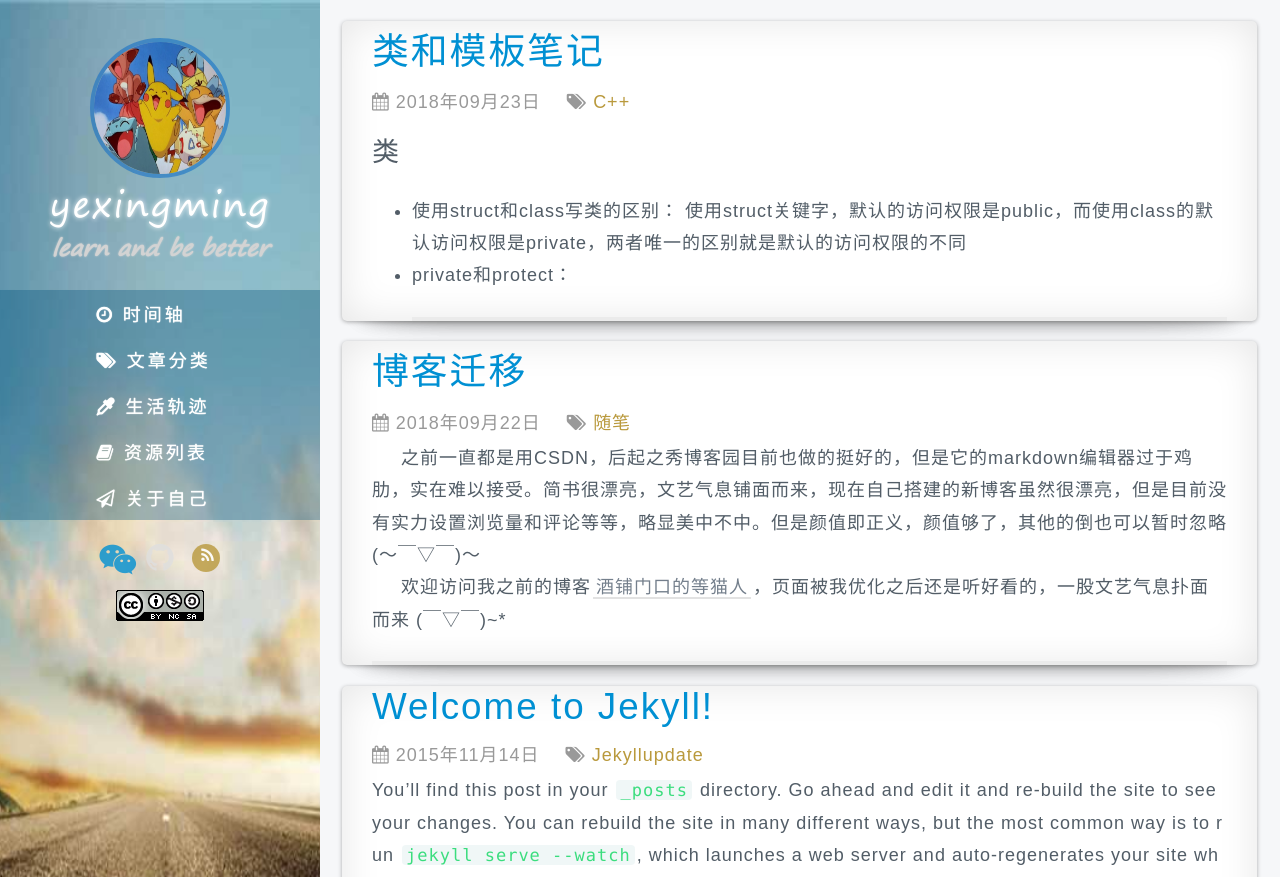
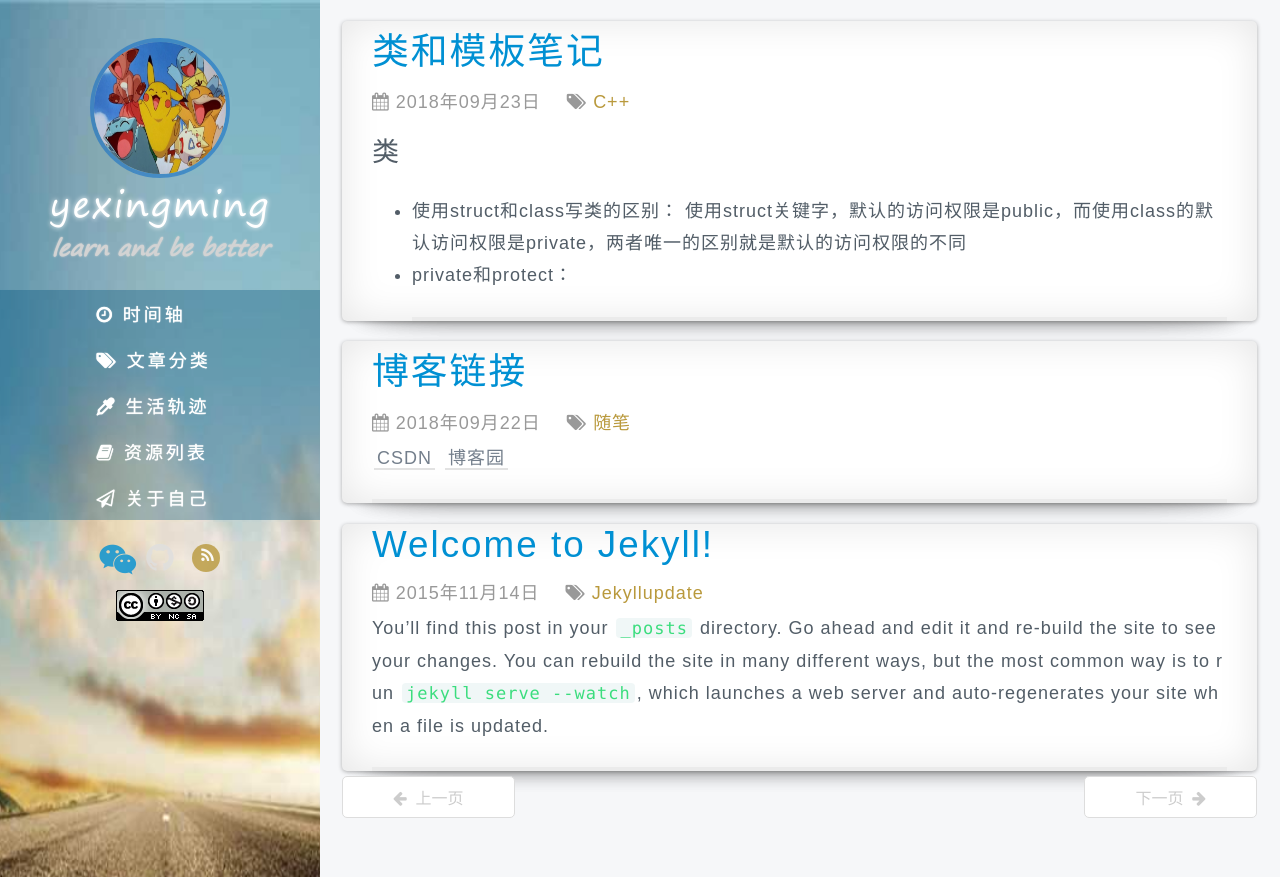
Before and after one commit to drunked-monster/drunked-monster.github.io, a Jekyll site: the page built from index.html, in a window 1280 px wide and 1208 px high, cut to the strip 0-877 px from the top of the window. Built offline with Jekyll 4.4.1, drawn with Linux system fonts in a browser that asks for light colours; nearby versions of some CDN libraries; some web fonts are replaced; library files that are not in the unit come from our copies; the list of posts is cut into pages by our own code; comment, search, counter and statistics services are not loaded.

Commit message:
Update 2018-09-22-yexingming.md

```diff
--- a/_posts/2018-09-22-yexingming.md
+++ b/_posts/2018-09-22-yexingming.md
@@ -1,10 +1,10 @@
 ---
 layout : post
-title : 博客迁移
+title : 博客链接
 date:   2018-9-22 11:04:07
 categories : 随笔
 tags: 1
 ---
-&ensp;&emsp;之前一直都是用CSDN，后起之秀博客园目前也做的挺好的，但是它的markdown编辑器过于鸡肋，实在难以接受。简书很漂亮，文艺气息铺面而来，现在自己搭建的新博客虽然很漂亮，但是目前没有实力设置浏览量和评论等等，略显美中不中。但是颜值即正义，颜值够了，其他的倒也可以暂时忽略(～￣▽￣)～
-&ensp;&emsp;欢迎访问我之前的博客[酒铺门口的等猫人](https://blog.csdn.net/qq_41939839)，页面被我优化之后还是听好看的，一股文艺气息扑面而来 (￣▽￣)~*
+[CSDN](https://blog.csdn.net/qq_41939839)
+[博客园](https://www.cnblogs.com/yxmqaq/)
 <!-- more -->
```
